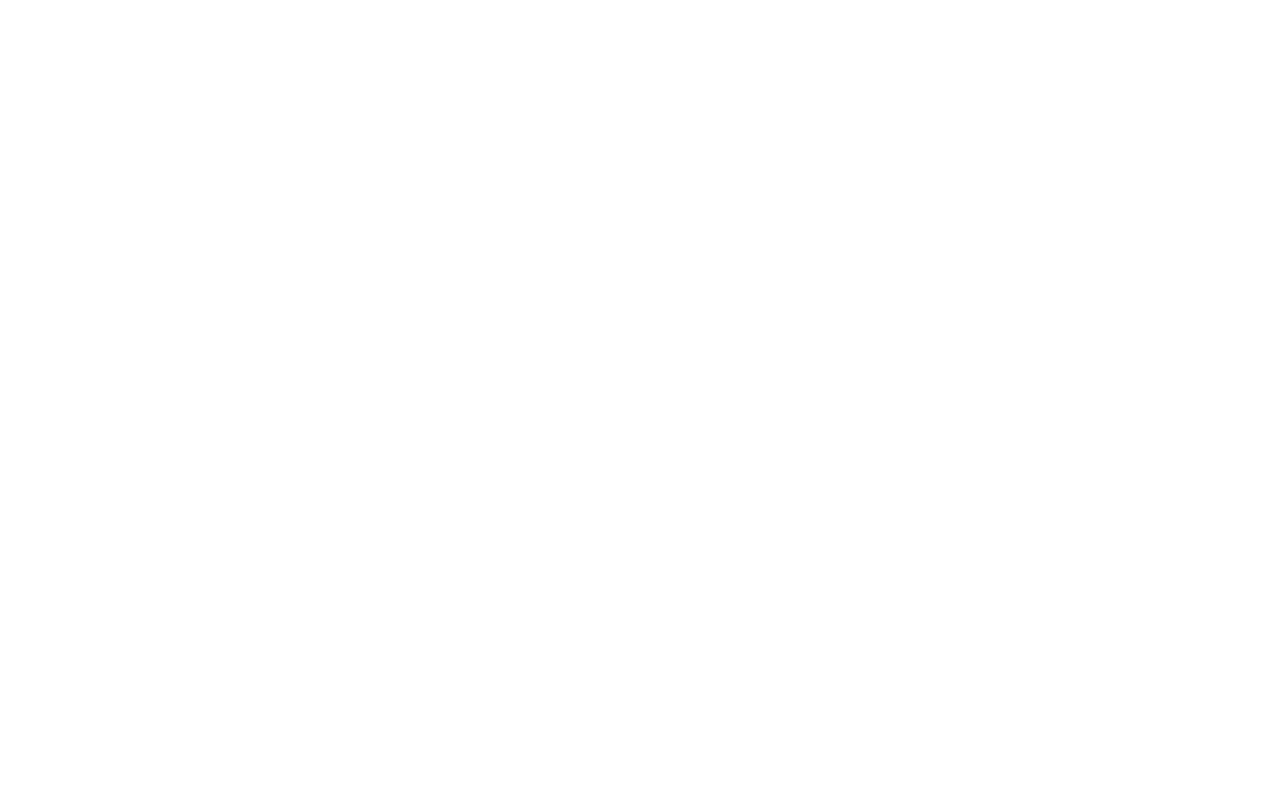
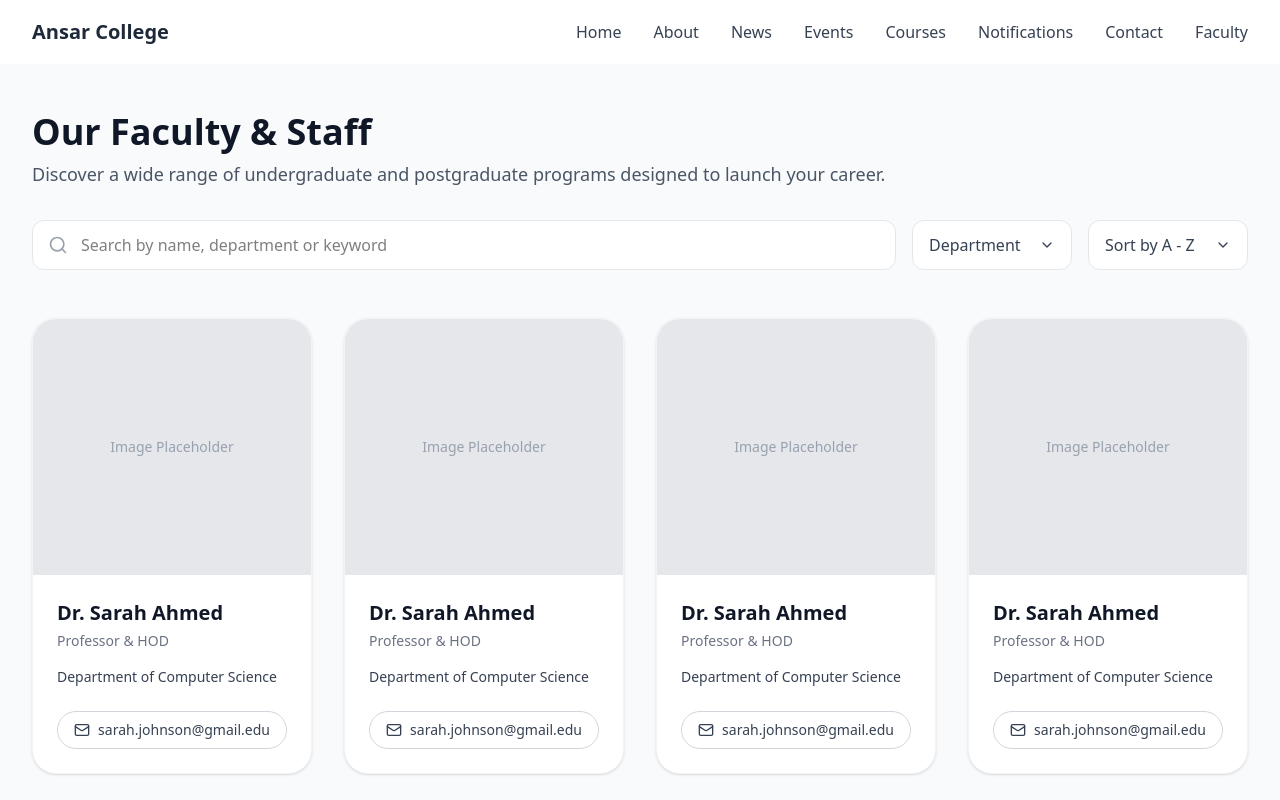
Before and after one commit to rafsal3/ansar-web, a React (Vite) app: page /faculty in a window 1280 px wide. Before the commit this address had no page. Shown: the top 800 px of the page. Built offline with nearby package versions, Linux system fonts and the light colour scheme.

Commit message:
feat: add Faculty page, integrate its route, and include a navigation link in the Navbar.

```diff
--- a/src/App.tsx
+++ b/src/App.tsx
@@ -6,6 +6,7 @@
 import Courses from "@/pages/Courses";
 import Notifications from "@/pages/Notifications";
 import Contact from "@/pages/Contact";
+import Faculty from "@/pages/Faculty";
 import { Route, Routes } from "react-router-dom";
 
 function App() {
@@ -19,6 +20,7 @@
         <Route path="courses" element={<Courses />} />
         <Route path="notifications" element={<Notifications />} />
         <Route path="contact" element={<Contact />} />
+        <Route path="faculty" element={<Faculty />} />
       </Route>
     </Routes>
   );
--- a/src/components/Navbar.tsx
+++ b/src/components/Navbar.tsx
@@ -44,6 +44,11 @@
                                 Contact
                             </Link>
                         </li>
+                        <li>
+                            <Link to="/faculty" className="text-gray-700 hover:text-blue-600 transition-colors">
+                                Faculty
+                            </Link>
+                        </li>
                     </ul>
                 </div>
             </div>
--- /dev/null
+++ b/src/pages/Faculty.tsx
@@ -0,0 +1,87 @@
+import { useState } from 'react';
+import { Search, ChevronDown, Mail } from 'lucide-react';
+
+const Faculty = () => {
+    const [searchQuery, setSearchQuery] = useState('');
+    const [department, setDepartment] = useState('Department');
+    const [sort, setSort] = useState('Sort by A - Z');
+
+    // Mock data for faculty
+    const facultyMembers = Array(8).fill({
+        name: 'Dr. Sarah Ahmed',
+        title: 'Professor & HOD',
+        department: 'Department of Computer Science',
+        email: 'sarah.johnson@gmail.edu',
+        image: null // Placeholder
+    });
+
+    return (
+        <div className="bg-gray-50 min-h-screen py-12">
+            <div className="max-w-7xl mx-auto px-4 sm:px-6 lg:px-8">
+                {/* Header */}
+                <div className="mb-8">
+                    <h1 className="text-4xl font-extrabold text-gray-900">Our Faculty & Staff</h1>
+                    <p className="mt-2 text-lg text-gray-600">Discover a wide range of undergraduate and postgraduate programs designed to launch your career.</p>
+                </div>
+
+                {/* Controls */}
+                <div className="flex flex-col md:flex-row gap-4 mb-12">
+                    <div className="relative flex-grow">
+                        <Search className="absolute left-4 top-1/2 transform -translate-y-1/2 text-gray-400 w-5 h-5" />
+                        <input
+                            type="text"
+                            placeholder="Search by name, department or keyword"
+                            className="w-full pl-12 pr-4 py-3 rounded-xl border border-gray-200 focus:outline-none focus:ring-2 focus:ring-blue-500 focus:border-transparent bg-white"
+                            value={searchQuery}
+                            onChange={(e) => setSearchQuery(e.target.value)}
+                        />
+                    </div>
+                    <div className="flex gap-4">
+                        <div className="relative">
+                            <button className="flex items-center justify-between w-40 px-4 py-3 bg-white border border-gray-200 rounded-xl text-gray-700 hover:bg-gray-50">
+                                <span>{department}</span>
+                                <ChevronDown className="w-4 h-4 ml-2" />
+                            </button>
+                        </div>
+                        <div className="relative">
+                            <button className="flex items-center justify-between w-40 px-4 py-3 bg-white border border-gray-200 rounded-xl text-gray-700 hover:bg-gray-50">
+                                <span>{sort}</span>
+                                <ChevronDown className="w-4 h-4 ml-2" />
+                            </button>
+                        </div>
+                    </div>
+                </div>
+
+                {/* Faculty Grid */}
+                <div className="grid grid-cols-1 sm:grid-cols-2 lg:grid-cols-4 gap-8">
+                    {facultyMembers.map((member, index) => (
+                        <div key={index} className="bg-white rounded-3xl overflow-hidden shadow-sm hover:shadow-md transition-shadow duration-300 border border-gray-100">
+                            {/* Image Placeholder */}
+                            <div className="h-64 bg-gray-200 w-full relative">
+                                <div className="absolute inset-0 flex items-center justify-center text-gray-400">
+                                    <span className="text-sm">Image Placeholder</span>
+                                </div>
+                            </div>
+
+                            <div className="p-6">
+                                <h3 className="text-xl font-bold text-gray-900 mb-1">{member.name}</h3>
+                                <p className="text-sm text-gray-500 mb-4">{member.title}</p>
+
+                                <p className="text-gray-700 mb-6 text-sm">
+                                    {member.department}
+                                </p>
+
+                                <button className="w-full flex items-center justify-center px-4 py-2 border border-gray-300 rounded-full text-sm font-medium text-gray-700 hover:bg-gray-50 transition-colors">
+                                    <Mail className="w-4 h-4 mr-2" />
+                                    {member.email}
+                                </button>
+                            </div>
+                        </div>
+                    ))}
+                </div>
+            </div>
+        </div>
+    );
+};
+
+export default Faculty;
```
